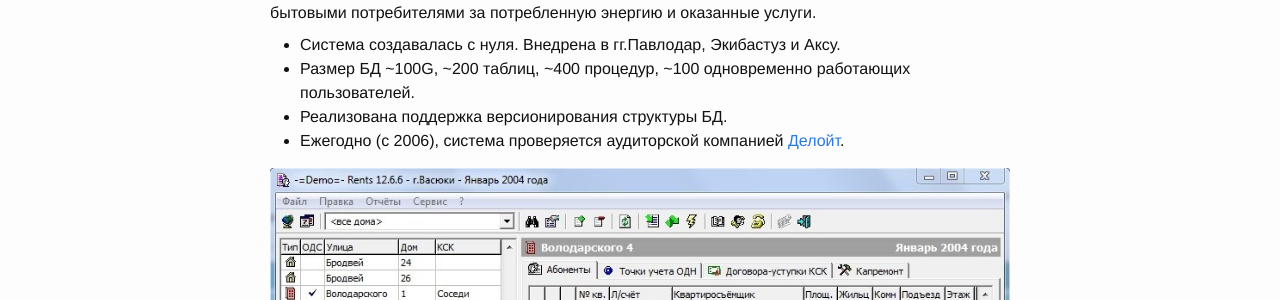
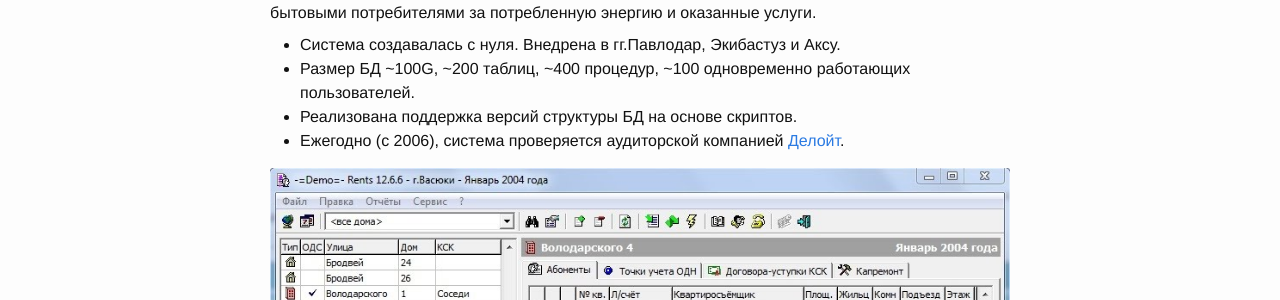
Before and after one commit to Sikambr/projects, a Jekyll site: the page built from epd.md, in a window 1280 px wide and 900 px high. Shown: the part 221-521 px from the top of the window. Built offline with Jekyll 4.4.1, drawn with Linux system fonts in a browser that asks for light colours.

Commit message:
first commit

```diff
--- a/epd.md
+++ b/epd.md
@@ -10,7 +10,7 @@ permalink: /epd/
 
 * Система создавалась с нуля. Внедрена в гг.Павлодар, Экибастуз и Аксу.
 * Размер БД ~100G, ~200 таблиц, ~400 процедур, ~100 одновременно работающих пользователей.
-* Реализована поддержка версионирования структуры БД.
+* Реализована поддержка версий структуры БД на основе скриптов.
 * Ежегодно (с 2006), система проверяется аудиторской компанией [Делойт](https://www2.deloitte.com/ru/ru.html).
 
 ![Абоненты]({{ site.baseurl }}/images/epd-rents-abons.jpg)
```
